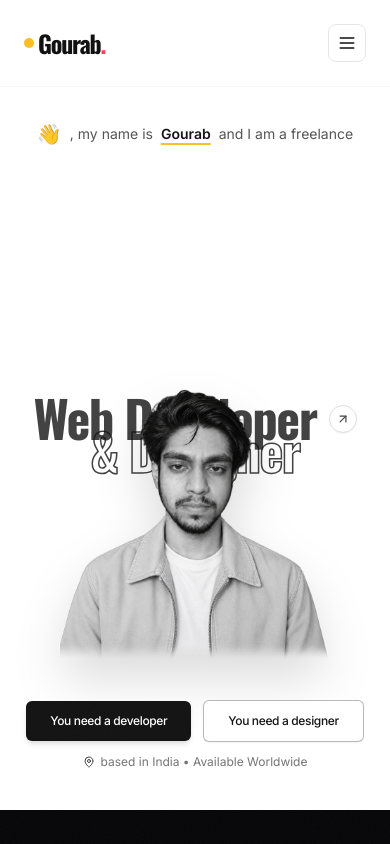
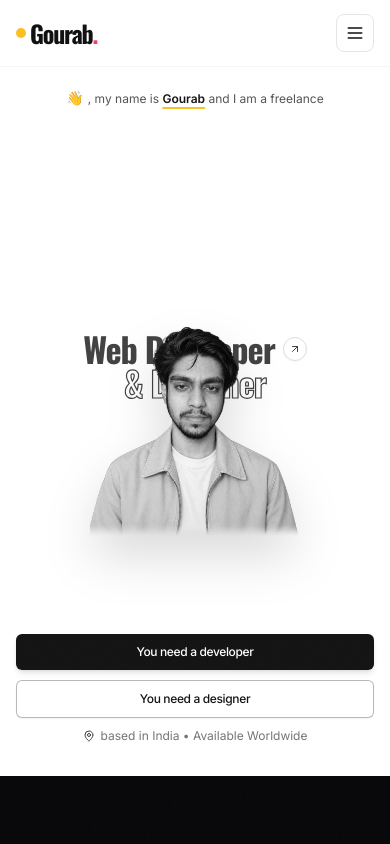
Before and after one commit to gourabs444-del/GOURAB-PORTFOLIO, a Next.js app: page / in a window 390 px wide. Shown: the top 844 px of the page. Built offline with nearby package versions, Linux system fonts and the light colour scheme.

Commit message:
fix(responsive): optimize mobile hero layout, text wrapping, headline font scaling, and portrait alignment

```diff
--- a/src/components/navigation/Header.tsx
+++ b/src/components/navigation/Header.tsx
@@ -36,8 +36,8 @@ export function Header() {
     <>
       <header
         className={cn(
-          "fixed top-0 left-0 right-0 z-[900] px-6 md:px-16 py-6 transition-all duration-300 flex items-center justify-between bg-white/90 backdrop-blur-md border-b border-black/[0.04]",
-          isScrolled ? "py-4 shadow-sm" : "py-6"
+          "fixed top-0 left-0 right-0 z-[900] px-4 sm:px-8 md:px-16 transition-all duration-300 flex items-center justify-between bg-white/90 backdrop-blur-md border-b border-black/[0.04]",
+          isScrolled ? "py-3 sm:py-4 shadow-sm" : "py-3.5 sm:py-5 md:py-6"
         )}
       >
         {/* Left: Brand Monogram / Logo */}
--- a/src/components/sections/Hero.tsx
+++ b/src/components/sections/Hero.tsx
@@ -95,53 +95,53 @@ export function Hero({ isLoaded }: HeroProps) {
     <section
       id="hero"
       ref={containerRef}
-      className="relative min-h-[96vh] sm:min-h-screen w-full flex flex-col justify-between pt-28 sm:pt-32 pb-10 px-6 sm:px-12 md:px-16 overflow-hidden bg-white text-[#111111] select-none"
+      className="relative min-h-[92vh] sm:min-h-screen w-full flex flex-col justify-between pt-20 sm:pt-24 md:pt-28 pb-8 sm:pb-10 px-4 sm:px-8 md:px-16 overflow-hidden bg-white text-[#111111] select-none"
     >
       {/* Top Greeting Headline */}
       <div
         ref={introGreetingRef}
-        className="relative z-30 flex items-center justify-center gap-2 text-center text-sm sm:text-base md:text-lg font-sans text-neutral-600 font-normal mt-2 sm:mt-4 mb-1"
+        className="relative z-30 text-center text-xs xs:text-sm sm:text-base md:text-lg font-sans text-neutral-600 font-normal mt-2 sm:mt-3 mb-1 px-2 leading-relaxed"
       >
-        <span className="text-xl sm:text-2xl">👋</span>
-        <span>, my name is</span>
+        <span className="inline-block mr-1 text-sm sm:text-lg">👋</span>
+        <span>, my name is </span>
         <strong className="text-[#111111] font-semibold underline decoration-amber-400 decoration-2 underline-offset-4 font-sans">
           Gourab
         </strong>
-        <span>and I am a freelance</span>
+        <span> and I am a freelance</span>
       </div>
 
       {/* Main 2-Line Layered Typography & Centered Cutout Portrait Scene (Exact Bazil Reference Match) */}
-      <div className="relative my-auto w-full max-w-7xl mx-auto flex flex-col items-center justify-center py-4 sm:py-6 min-h-[460px] sm:min-h-[520px] md:min-h-[580px]">
+      <div className="relative my-auto w-full max-w-7xl mx-auto flex flex-col items-center justify-center py-2 sm:py-4 min-h-[320px] xs:min-h-[360px] sm:min-h-[440px] md:min-h-[500px] lg:min-h-[540px]">
         {/* Background Typography Container (z-10, strictly behind the foreground portrait) */}
-        <div className="relative z-10 w-full flex flex-col items-center justify-center text-center select-none">
+        <div className="relative z-10 w-full flex flex-col items-center justify-center text-center select-none -translate-y-4 xs:-translate-y-6 sm:-translate-y-12 md:-translate-y-20 lg:-translate-y-24">
           {/* Line 1 (Solid Bold Black): Web Developer */}
           <div
             ref={headlineTopRef}
-            className="w-full flex items-center justify-center gap-2 sm:gap-3.5 relative z-10 whitespace-nowrap"
+            className="w-full flex items-center justify-center gap-1.5 xs:gap-2 sm:gap-3.5 relative z-10"
           >
-            <h1 className="font-oswald font-bold text-[13vw] sm:text-[11vw] md:text-[9.2vw] lg:text-[8.2vw] xl:text-[7.6vw] leading-[0.84] tracking-tight text-[#111111] whitespace-nowrap">
+            <h1 className="font-oswald font-bold text-[8.8vw] xs:text-[9.2vw] sm:text-[8.5vw] md:text-[7.8vw] lg:text-[7.2vw] xl:text-[6.8vw] leading-[0.88] tracking-tight text-[#111111] whitespace-nowrap">
               Web Developer
             </h1>
             {/* Embedded Circular Arrow Accent Button */}
             <button
               type="button"
               onClick={() => scrollToSection("work")}
-              className="inline-flex items-center justify-center w-7 h-7 sm:w-10 sm:h-10 md:w-12 md:h-12 rounded-full border border-neutral-300 bg-white text-[#111111] hover:bg-[#111111] hover:text-white transition-all duration-300 shadow-sm cursor-pointer transform hover:scale-110 align-middle ml-1"
+              className="inline-flex items-center justify-center w-6 h-6 xs:w-7 xs:h-7 sm:w-9 sm:h-9 md:w-11 md:h-11 rounded-full border border-neutral-300 bg-white text-[#111111] hover:bg-[#111111] hover:text-white transition-all duration-300 shadow-sm cursor-pointer transform hover:scale-110 align-middle shrink-0 ml-0.5"
               title="Explore selected work"
             >
-              <ArrowUpRight className="w-3.5 h-3.5 sm:w-5 sm:h-5 md:w-6 md:h-6" />
+              <ArrowUpRight className="w-3 h-3 xs:w-3.5 xs:h-3.5 sm:w-4.5 sm:h-4.5 md:w-5 md:h-5" />
             </button>
           </div>
 
           {/* Line 2 (Outlined Stroked Text Layered Behind Portrait): & Designer */}
           <div
             ref={headlineBottomRef}
-            className="w-full text-center relative z-10 whitespace-nowrap mt-[-2.5vw] sm:mt-[-1.8vw] md:mt-[-1.5vw]"
+            className="w-full text-center relative z-10 mt-1 xs:mt-1.5 sm:mt-2.5 md:mt-3"
           >
             <h2
-              className="font-oswald font-bold text-[13vw] sm:text-[11vw] md:text-[9.2vw] lg:text-[8.2vw] xl:text-[7.6vw] leading-[0.84] tracking-tight select-none text-transparent whitespace-nowrap"
+              className="font-oswald font-bold text-[8.8vw] xs:text-[9.2vw] sm:text-[8.5vw] md:text-[7.8vw] lg:text-[7.2vw] xl:text-[6.8vw] leading-[0.88] tracking-tight select-none text-transparent whitespace-nowrap"
               style={{
-                WebkitTextStroke: "1.5px #111111",
+                WebkitTextStroke: "1.2px #111111",
               }}
             >
               &amp; Designer
@@ -149,10 +149,10 @@ export function Hero({ isLoaded }: HeroProps) {
           </div>
         </div>
 
-        {/* Foreground Layer: Gourab's Cutout Portrait (Strictly z-20 IN FRONT of & Designer, Head at Line 1 Baseline) */}
+        {/* Foreground Layer: Gourab's Cutout Portrait (Strictly z-20 IN FRONT of & Designer) */}
         <div
           ref={portraitRef}
-          className="absolute bottom-[-10px] sm:bottom-[-15px] md:bottom-[-20px] left-1/2 -translate-x-1/2 z-20 w-[270px] sm:w-[360px] md:w-[430px] lg:w-[480px] xl:w-[520px] aspect-[3/4] pointer-events-none flex items-end justify-center"
+          className="absolute bottom-[-10px] sm:bottom-[-15px] md:bottom-[-20px] left-1/2 -translate-x-1/2 z-20 w-[210px] xs:w-[240px] sm:w-[320px] md:w-[390px] lg:w-[440px] xl:w-[480px] aspect-[3/4] pointer-events-none flex items-end justify-center"
         >
           <div className="relative w-full h-full">
             <Image
@@ -193,25 +193,25 @@ export function Hero({ isLoaded }: HeroProps) {
       {/* Bottom Dual Action Buttons: "You need a designer" / "You need a developer" */}
       <div
         ref={ctaGroupRef}
-        className="relative z-30 flex flex-row items-center justify-center gap-3 pt-2 mt-1"
+        className="relative z-30 flex flex-col xs:flex-row items-center justify-center gap-2.5 sm:gap-3.5 pt-2 mt-1 w-full max-w-md mx-auto sm:max-w-none"
       >
         <button
           onClick={() => scrollToSection("work")}
-          className="px-6 sm:px-8 py-3 rounded-md bg-[#111111] text-white hover:bg-black text-xs sm:text-sm font-sans font-medium tracking-tight shadow-md transition-all duration-200 active:scale-95 min-w-[160px] sm:min-w-[180px]"
+          className="w-full xs:w-auto px-5 sm:px-8 py-2.5 sm:py-3 rounded-md bg-[#111111] text-white hover:bg-black text-xs sm:text-sm font-sans font-medium tracking-tight shadow-md transition-all duration-200 active:scale-95 text-center sm:min-w-[170px]"
         >
           You need a developer
         </button>
 
         <button
           onClick={() => scrollToSection("contact")}
-          className="px-6 sm:px-8 py-3 rounded-md bg-white/90 hover:bg-white text-[#111111] border border-[#111111]/30 hover:border-[#111111] text-xs sm:text-sm font-sans font-medium tracking-tight shadow-sm backdrop-blur-sm transition-all duration-200 active:scale-95 min-w-[160px] sm:min-w-[180px]"
+          className="w-full xs:w-auto px-5 sm:px-8 py-2.5 sm:py-3 rounded-md bg-white/90 hover:bg-white text-[#111111] border border-[#111111]/30 hover:border-[#111111] text-xs sm:text-sm font-sans font-medium tracking-tight shadow-sm backdrop-blur-sm transition-all duration-200 active:scale-95 text-center sm:min-w-[170px]"
         >
           You need a designer
         </button>
       </div>
 
       {/* Mobile Location text */}
-      <div className="lg:hidden text-center mt-3 text-xs font-sans text-neutral-500 flex items-center justify-center gap-1.5">
+      <div className="lg:hidden text-center mt-2.5 text-xs font-sans text-neutral-500 flex items-center justify-center gap-1.5">
         <MapPin className="w-3 h-3 text-neutral-700" />
         <span>based in India • Available Worldwide</span>
       </div>
```
